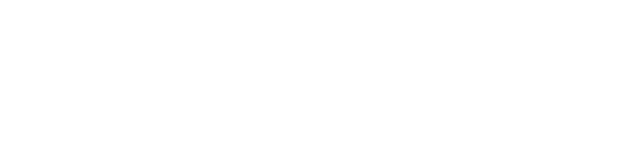
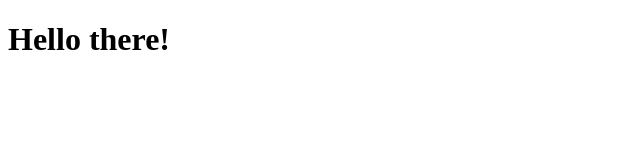
Before and after one commit to ananyo141/GithubTestRepo, a plain HTML site: page contact.html in a window 1280 px wide. Shown: the whole page, without its empty margins (0-640 px from the left). Drawn offline with Linux system fonts and the light colour scheme.

Commit message:
Enter Hello there text

```diff
--- a/contact.html
+++ b/contact.html
@@ -7,6 +7,6 @@
     <title>Document</title>
 </head>
 <body>
-
+    <h1>Hello there!</h1>
 </body>
 </html>
```
